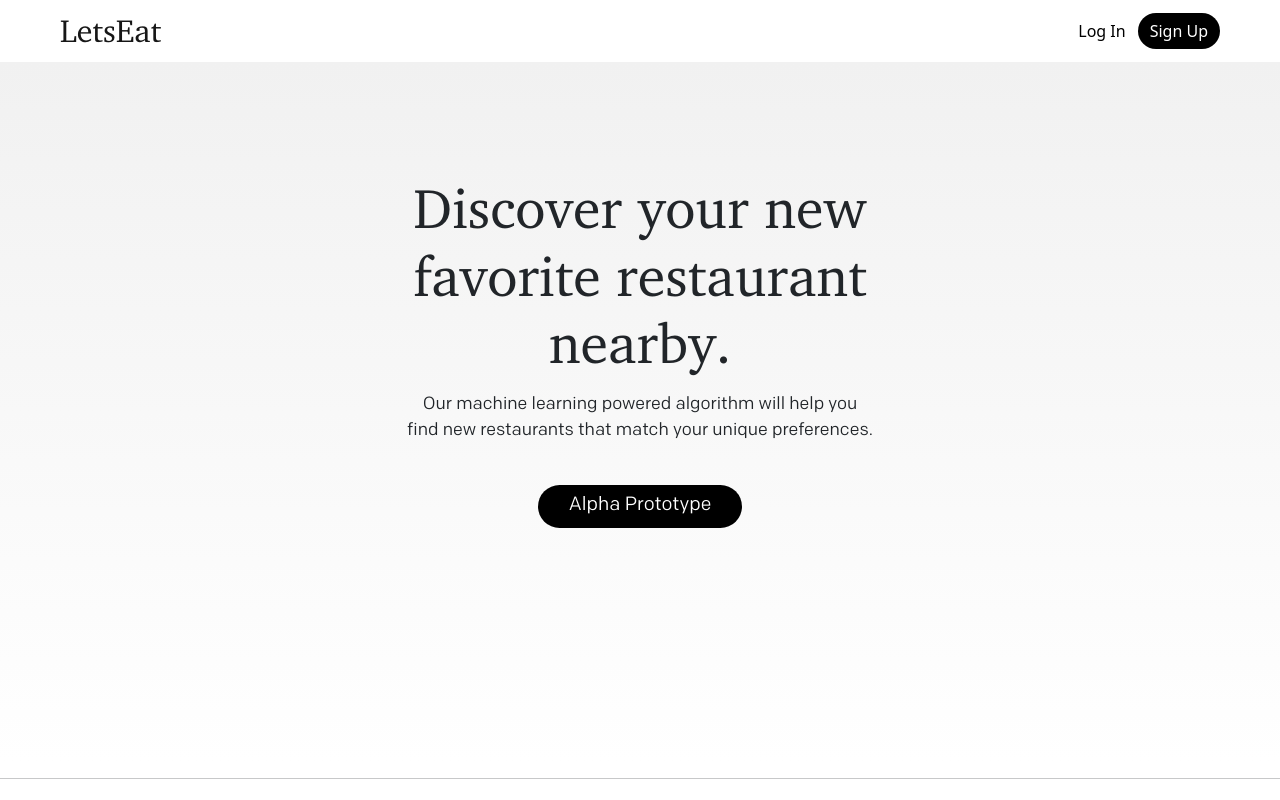
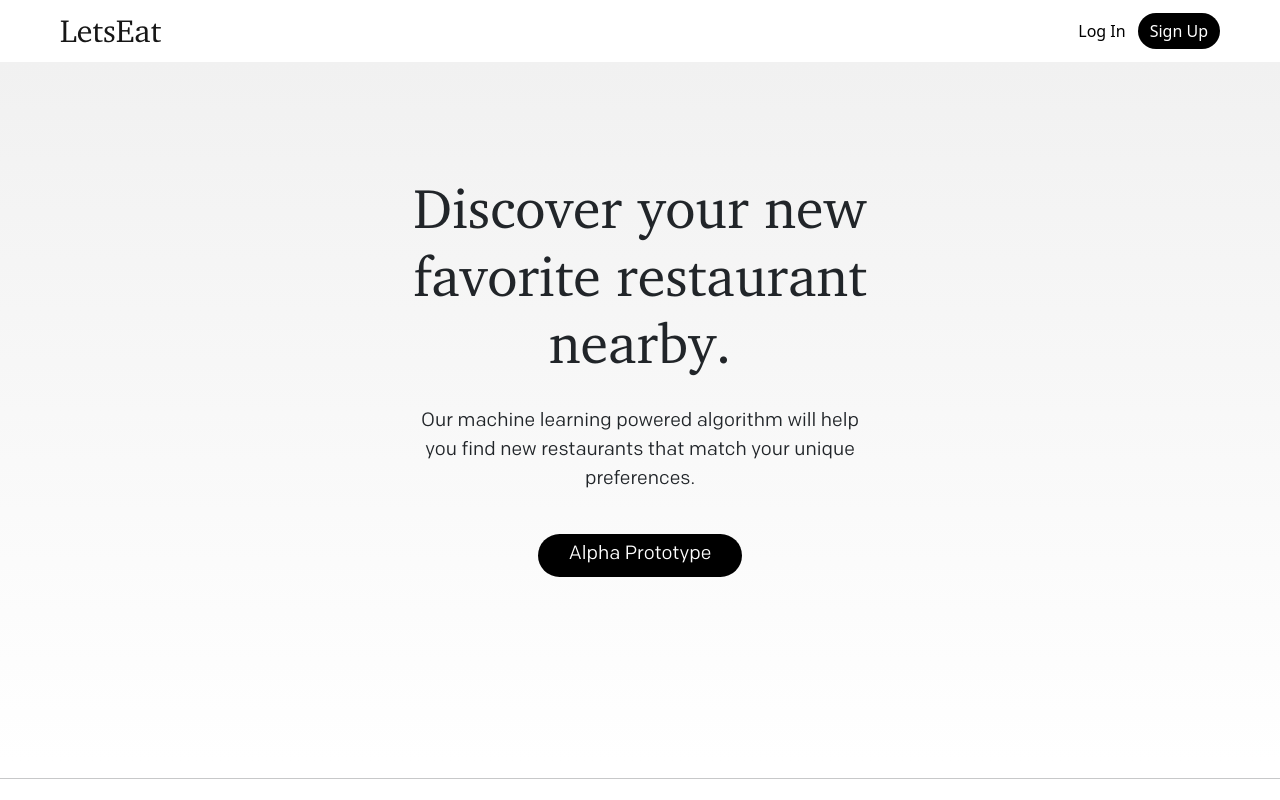
Before and after one commit to menglander2019/LetsEat-Dev, a React (Create React App) app in the folder react/letseat-app/: page / in a window 1280 px wide. Built offline with nearby package versions, Linux system fonts and the light colour scheme.

Commit message:
Final pushes

```diff
--- a/react/letseat-app/src/components/HomeComponents/HomeBanner.jsx
+++ b/react/letseat-app/src/components/HomeComponents/HomeBanner.jsx
@@ -11,8 +11,8 @@ const HomeBanner = () => {
                     <div className="home-main-block">
                         <div className="d-flex flex-column">
                             <p className="display-4 text-center charter-regular">Discover your new favorite restaurant nearby.</p>
-                            <div className="d-flex justify-content-center">
-                                <p className="text-center colfax-regular flex-styling-75">
+                            <div className="d-flex justify-content-center mt-3">
+                                <p className="text-center font-size-md colfax-regular flex-styling-75">
                                     Our machine learning powered algorithm will help you find new restaurants that match your unique preferences.
                                 </p>
                             </div>
--- a/react/letseat-app/src/css/Home.css
+++ b/react/letseat-app/src/css/Home.css
@@ -107,6 +107,10 @@ label {
 
 .white-theme {
     color: white;
+}
+
+.font-size-md {
+    font-size: 1.2rem;
 }
 
 .input-box {
```
